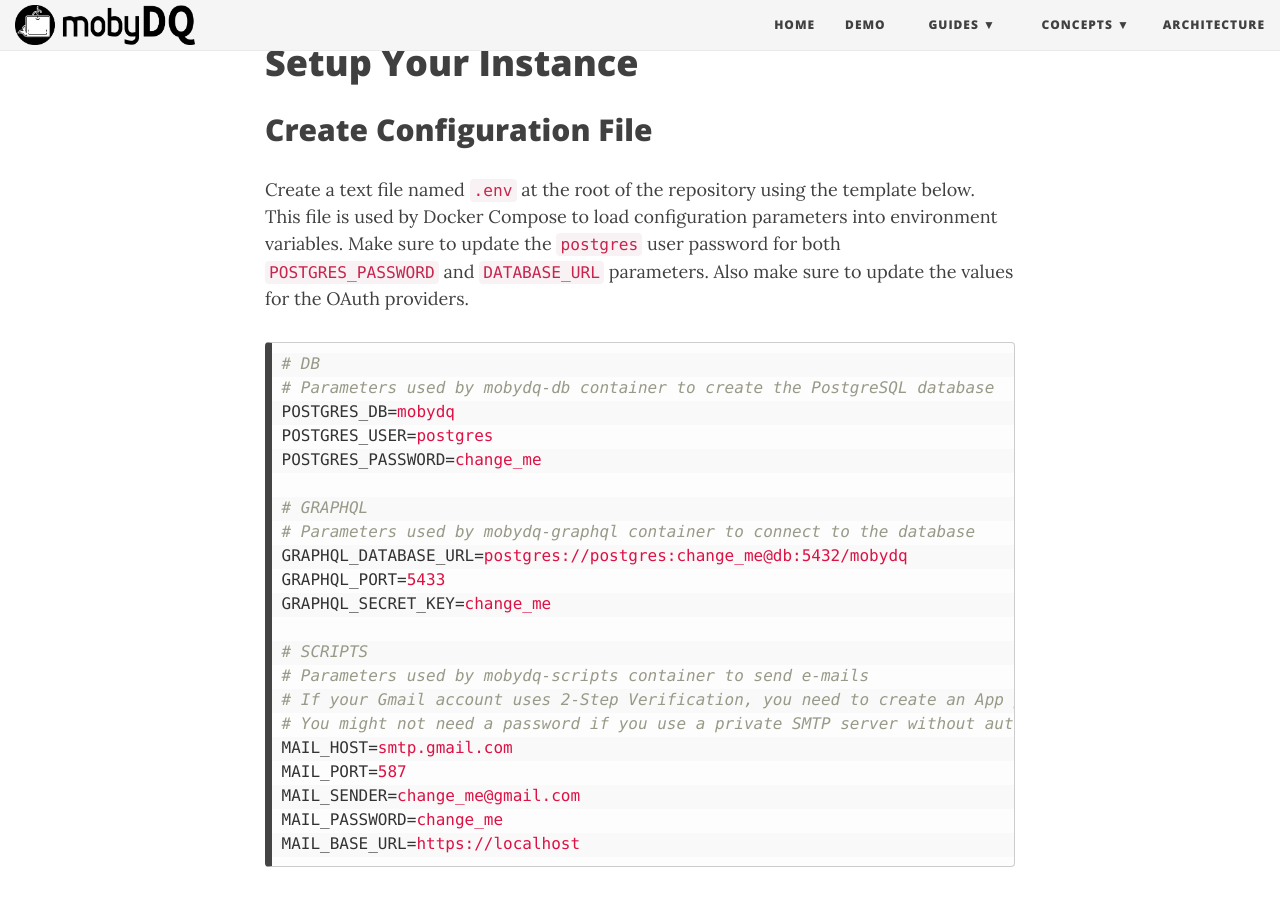
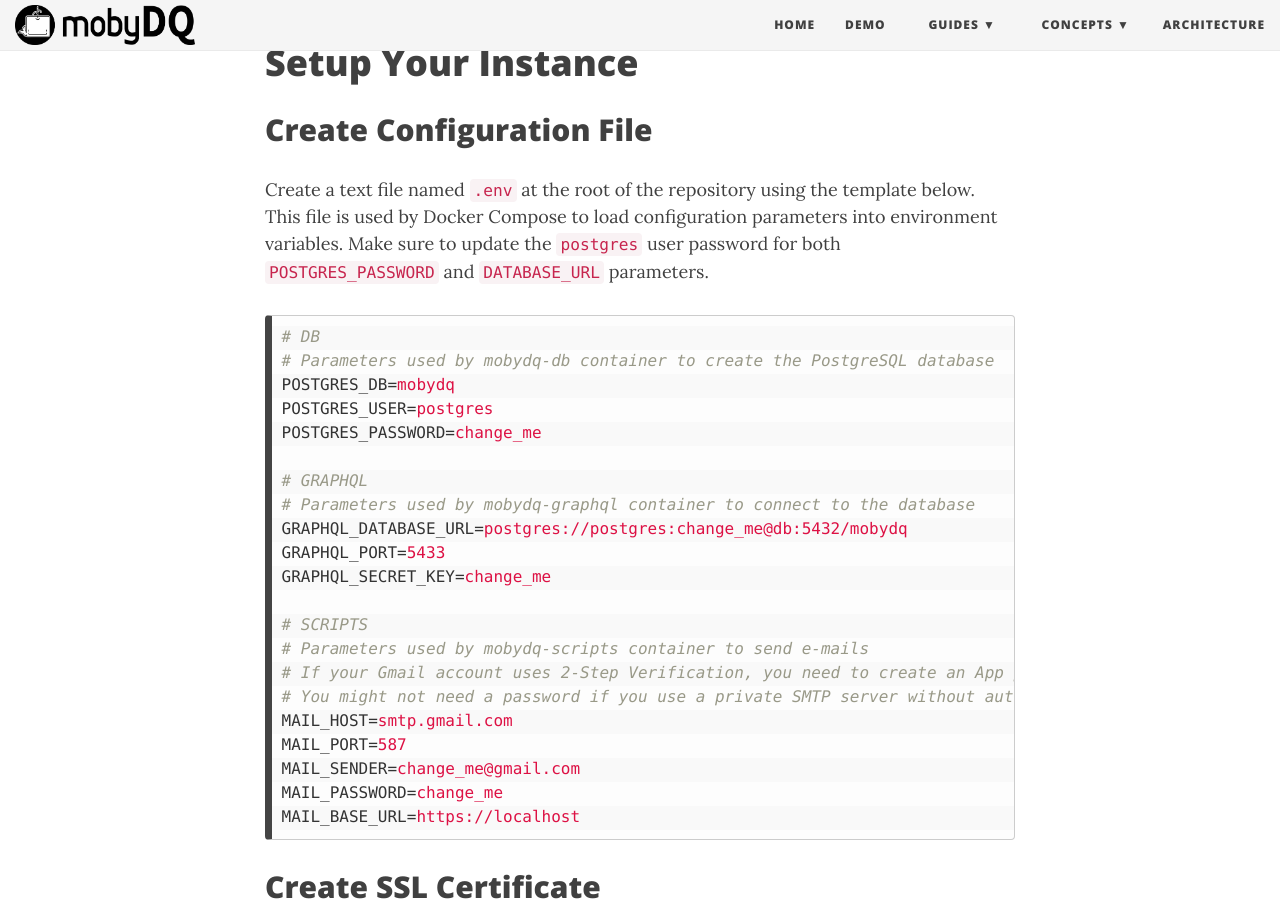
Before and after one commit to ubisoft/mobydq, a Jekyll site: the page built from docs/pages/gettingstarted.md, in a window 1280 px wide and 900 px high, scrolled down 2080 px. Built offline with Jekyll 4.4.1, drawn with Linux system fonts in a browser that asks for light colours; nearby versions of some CDN libraries.

Commit message:
Remove obsolete comment about OAuth authentication parameters

````diff
--- a/docs/pages/gettingstarted.md
+++ b/docs/pages/gettingstarted.md
@@ -73,7 +73,7 @@ Install Docker Toolbox for Windows from the following the URL: [Docker Toolbox f
 
 ## Create Configuration File
 
-Create a text file named `.env` at the root of the repository using the template below. This file is used by Docker Compose to load configuration parameters into environment variables. Make sure to update the `postgres` user password for both `POSTGRES_PASSWORD` and `DATABASE_URL` parameters. Also make sure to update the values for the OAuth providers.
+Create a text file named `.env` at the root of the repository using the template below. This file is used by Docker Compose to load configuration parameters into environment variables. Make sure to update the `postgres` user password for both `POSTGRES_PASSWORD` and `DATABASE_URL` parameters.
 
 ```ini
 # DB
````
